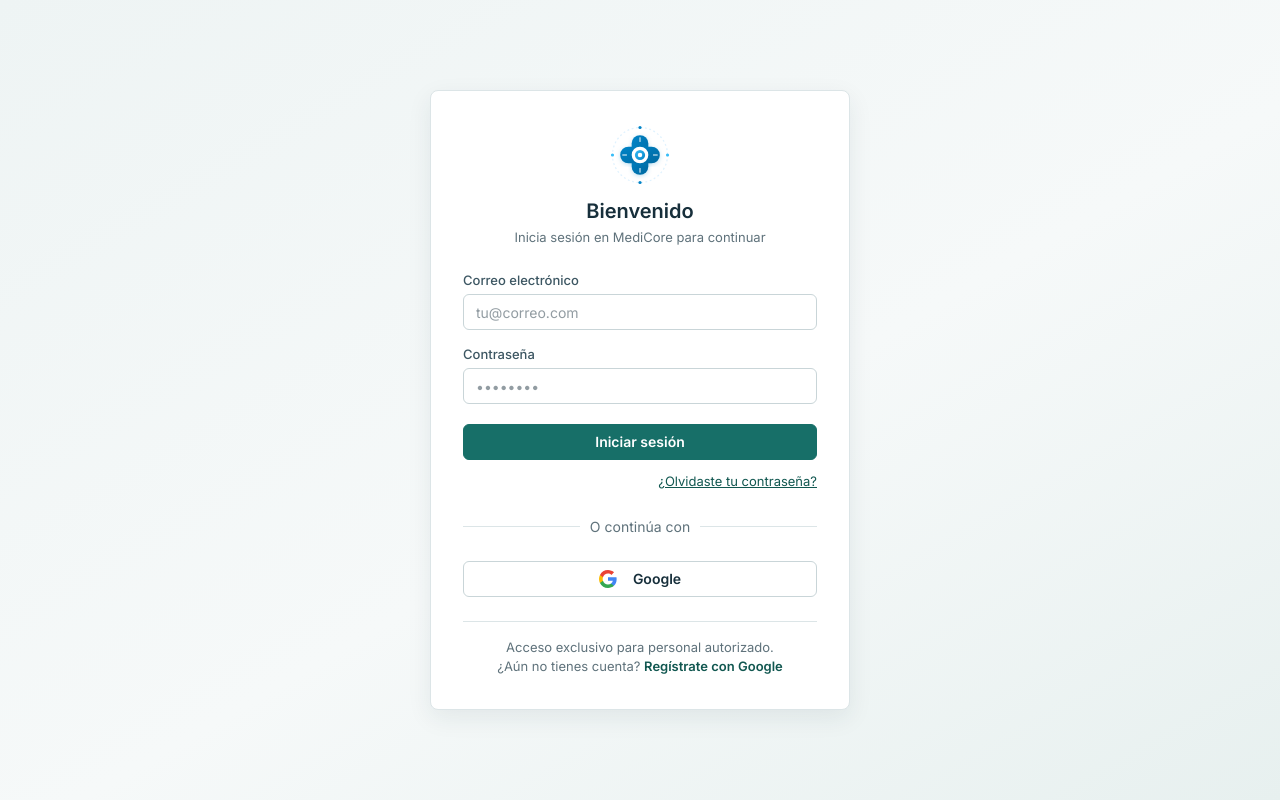
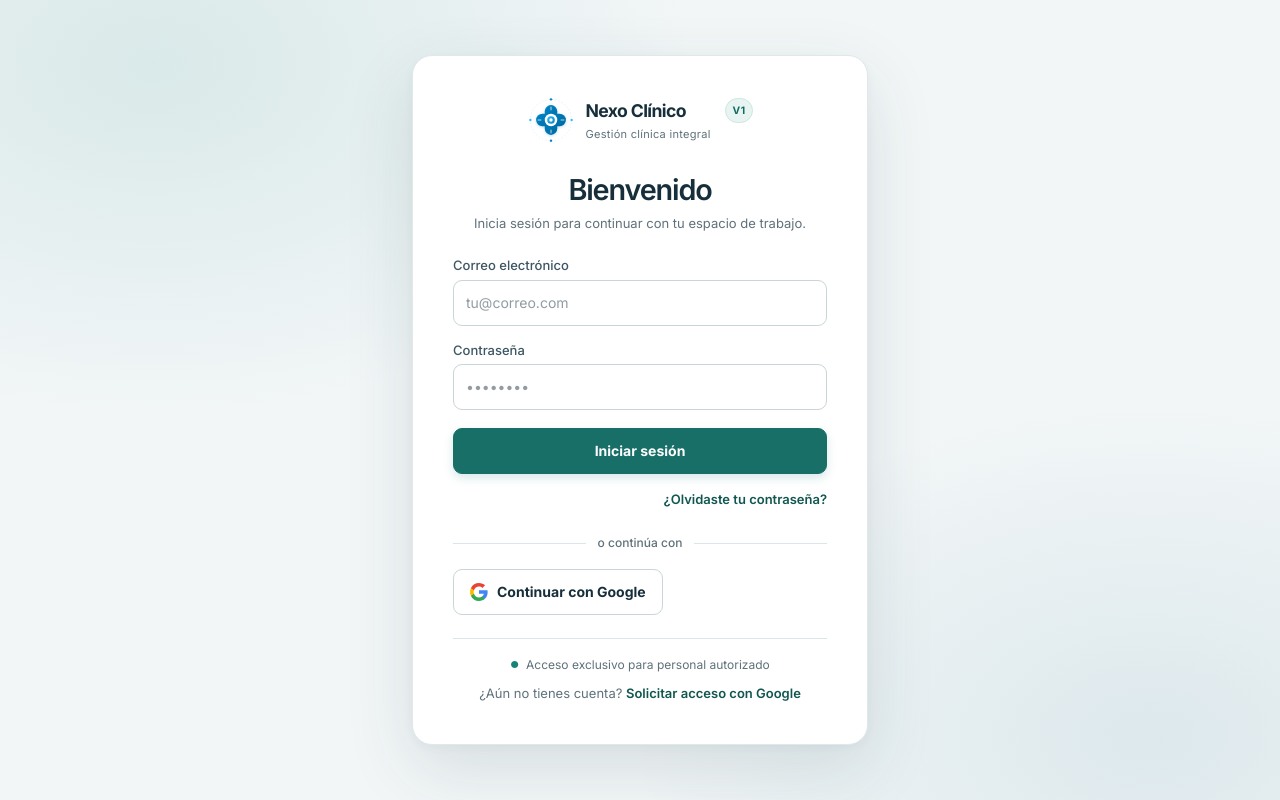
Before and after one commit to alvaropitob/inventory-app, a Next.js app: page /login in a window 1280 px wide. Built offline with nearby package versions, Linux system fonts and the light colour scheme; no server answers.

Commit message:
feat(branding): actualizacion de identidad visual y marca a Nexo Clinico

```diff
--- a/package.json
+++ b/package.json
@@ -1,6 +1,6 @@
 {
-  "name": "inventory-app",
-  "version": "0.1.0",
+  "name": "nexo-clinico",
+  "version": "1.0.0",
   "private": true,
   "scripts": {
     "dev": "next dev",
--- a/src/app/auth/reset-password/page.tsx
+++ b/src/app/auth/reset-password/page.tsx
@@ -1,9 +1,9 @@
 "use client";
 
-import Image from "next/image";
 import { useRouter } from "next/navigation";
 import { useState } from "react";
 import { createClient } from "@/lib/supabase/client";
+import AuthBrand from "@/components/AuthBrand";
 
 export default function ResetPasswordPage() {
   const router = useRouter();
@@ -42,7 +42,7 @@ export default function ResetPasswordPage() {
     <main className="auth-container">
       <section className="auth-card" aria-labelledby="reset-title">
         <div className="auth-header">
-          <div className="auth-logo"><Image src="/medicore-clinical-logo.svg" alt="Logotipo MediCore" width={84} height={84} priority /></div>
+          <AuthBrand />
           <h1 id="reset-title">Restablecer contraseña</h1>
           <p>Elige una contraseña nueva para tu cuenta institucional.</p>
         </div>
--- a/src/app/dashboard/layout.tsx
+++ b/src/app/dashboard/layout.tsx
@@ -17,7 +17,7 @@ export default async function DashboardLayout({
   return (
     <DashboardClientLayout
       user={user}
-      appVersion={process.env.NEXT_PUBLIC_APP_VERSION || packageInfo.version}
+      appVersion={packageInfo.version}
       deploymentEnvironment={process.env.VERCEL_ENV || (process.env.NODE_ENV === "production" ? "producción" : "desarrollo")}
     >
       {children}
--- a/src/app/globals.css
+++ b/src/app/globals.css
@@ -2,7 +2,7 @@
 @import "tailwindcss";
 
 /* =====================================================================
-   MEDICORE DESIGN SYSTEM v2
+   NEXO CLÍNICO DESIGN SYSTEM v1
    Single source of truth. Every size, space and color comes from a token.
    Rules:
    - Font sizes: only --fs-xs | --fs-sm | --fs-base | --fs-md | --fs-lg
@@ -1545,9 +1545,14 @@ button > svg, a > svg { flex: 0 0 auto; stroke-linecap: round; stroke-linejoin:
   align-items: center;
   justify-content: center;
   min-height: 100vh;
-  padding: var(--sp-6);
-  overflow: hidden;
-  background: linear-gradient(150deg, #eef4f4 0%, #f6f9f9 55%, #e7f0ef 100%);
+  min-height: 100svh;
+  padding: clamp(16px, 4vh, 36px) 20px;
+  overflow-x: hidden;
+  overflow-y: auto;
+  background:
+    radial-gradient(ellipse at 12% 8%, rgba(19, 126, 117, 0.11), transparent 34%),
+    radial-gradient(ellipse at 90% 92%, rgba(35, 113, 145, 0.10), transparent 32%),
+    #f2f6f7;
 }
 .auth-bg-orbs { position: absolute; inset: 0; z-index: 0; pointer-events: none; overflow: hidden; }
 .orb { position: absolute; border-radius: 50%; filter: blur(60px); opacity: 0.35; }
@@ -1557,29 +1562,44 @@ button > svg, a > svg { flex: 0 0 auto; stroke-linecap: round; stroke-linejoin:
 .auth-card, .register-card {
   position: relative;
   z-index: 1;
-  width: min(100%, 420px);
-  padding: var(--sp-8);
+  width: min(100%, 456px);
+  padding: clamp(24px, 5vw, 40px);
   background: var(--surface);
-  border: 1px solid var(--border);
-  border-radius: var(--radius);
-  box-shadow: var(--shadow-lg);
+  border: 1px solid #e0e8eb;
+  border-radius: 20px;
+  box-shadow: 0 24px 70px rgba(22, 54, 67, 0.12), 0 3px 10px rgba(22, 54, 67, 0.04);
 }
 .register-card { width: min(100%, 480px); }
-.auth-header { margin-bottom: var(--sp-6); text-align: center; }
-.auth-logo { display: flex; justify-content: center; margin-bottom: var(--sp-3); }
-.auth-logo img { width: 64px; height: 64px; object-fit: contain; }
-.auth-header h1 { margin-bottom: var(--sp-1); font-size: var(--fs-lg); }
-.auth-header p { color: var(--text-muted); font-size: var(--fs-sm); }
+.auth-header { margin-bottom: 24px; text-align: center; }
+.auth-brand { display: flex; align-items: center; justify-content: center; gap: 11px; margin-bottom: 28px; }
+.auth-brand-mark { width: 48px; height: 48px; object-fit: contain; }
+.auth-brand-copy { display: flex; flex-direction: column; align-items: flex-start; text-align: left; }
+.auth-brand-name { color: var(--navy); font-size: 1.1rem; font-weight: 750; letter-spacing: -0.035em; }
+.auth-brand-subtitle { margin-top: 2px; color: var(--text-muted); font-size: 0.69rem; letter-spacing: 0.025em; }
+.auth-version { align-self: flex-start; margin: 2px 0 0 3px; padding: 4px 7px; color: #126b64; background: #e7f4f1; border: 1px solid #cce7e1; border-radius: 999px; font-size: 0.64rem; font-weight: 750; letter-spacing: 0.04em; }
+.auth-header h1 { margin-bottom: 6px; font-size: clamp(1.55rem, 4vw, 1.8rem); letter-spacing: -0.04em; }
+.auth-header p { color: var(--text-muted); font-size: var(--fs-sm); line-height: 1.5; }
 .auth-form { display: flex; flex-direction: column; gap: var(--sp-4); }
 .auth-form .form-group label { font-size: var(--fs-sm); }
-.auth-button { width: 100%; margin-top: var(--sp-1); }
-.google-button { width: 100%; }
+.auth-form input:not([type="checkbox"]):not([type="radio"]):not([type="hidden"]) { min-height: 46px; border-radius: 9px; }
+.auth-button { width: 100%; min-height: 46px; margin-top: 2px; border-radius: 9px; font-weight: 700; box-shadow: 0 4px 10px rgba(15, 118, 110, 0.17); }
+.auth-recovery-row { display: flex; justify-content: flex-end; margin-top: 13px; }
+.auth-text-button { padding: 3px 0; color: var(--primary-dark); border: 0; background: transparent; font: inherit; font-size: var(--fs-sm); font-weight: 600; cursor: pointer; }
+.auth-text-button:hover { text-decoration: underline; }
+.auth-google-action { margin-top: 17px; }
+.auth-google-button { display: flex; align-items: center; justify-content: center; min-height: 46px; gap: 9px; border-radius: 9px; font-weight: 650; }
 .auth-divider { display: flex; align-items: center; gap: var(--sp-3); }
 .auth-divider::before, .auth-divider::after { content: ""; flex: 1; height: 1px; background: var(--border); }
-.auth-divider span { color: var(--text-subtle); font-size: var(--fs-xs); font-weight: var(--fw-semibold); letter-spacing: 0.06em; text-transform: uppercase; }
-.auth-footer { margin-top: var(--sp-6); padding-top: var(--sp-4); text-align: center; border-top: 1px solid var(--border); }
+.auth-divider { margin-top: 22px; }
+.auth-divider span { color: var(--text-muted); font-size: var(--fs-xs); font-weight: var(--fw-medium); }
+.auth-footer { margin-top: 23px; padding-top: 17px; text-align: center; border-top: 1px solid var(--border); }
 .auth-footer p { color: var(--text-muted); font-size: var(--fs-sm); }
 .auth-footer a { color: var(--primary-dark); font-weight: var(--fw-semibold); }
+.auth-security-note { display: flex; align-items: center; justify-content: center; gap: 7px; margin-bottom: 10px; font-size: var(--fs-xs) !important; }
+.auth-security-note span { color: #178278; font-size: 0.6rem; }
+.auth-notice { margin: 0 0 16px; padding: 11px 13px; border-radius: 9px; font-size: var(--fs-sm); line-height: 1.45; }
+.auth-notice-error { color: #8f2929; background: #fff2f1; border: 1px solid #f1c7c4; }
+.auth-notice-status { color: #174e68; background: #eff8fc; border: 1px solid #c5e3ef; }
 .register-password-grid { display: grid; grid-template-columns: repeat(2, minmax(0, 1fr)); gap: var(--sp-3); }
 
 /* =====================================================================
--- a/src/app/layout.tsx
+++ b/src/app/layout.tsx
@@ -2,8 +2,8 @@ import type { Metadata } from "next";
 import "./globals.css";
 
 export const metadata: Metadata = {
-  title: "MediCore | Inventario clínico",
-  description: "Sistema de gestión de inventario - Controla tus productos, pedidos y proveedores",
+  title: "Nexo Clínico V1 | Gestión clínica integral",
+  description: "Nexo Clínico integra inventario, pedidos, calidad, equipos y monitoreo para la operación clínica.",
 };
 
 export default function RootLayout({
--- a/src/app/login/page.tsx
+++ b/src/app/login/page.tsx
@@ -2,9 +2,9 @@
 
 import { useEffect, useState } from "react";
 import { useRouter } from "next/navigation";
-import Image from "next/image";
 import Link from "next/link";
 import { createClient } from "@/lib/supabase/client";
+import AuthBrand from "@/components/AuthBrand";
 
 export default function LoginPage() {
   const router = useRouter();
@@ -17,7 +17,7 @@ export default function LoginPage() {
   useEffect(() => {
     const query = new URLSearchParams(window.location.search);
     if (query.get("access") === "pending") {
-      setStatusMsg("Tu cuenta está pendiente de aprobación o no tiene acceso activo. Contacta al administrador de MediCore.");
+      setStatusMsg("Tu cuenta está pendiente de aprobación o no tiene acceso activo. Contacta al administrador de Nexo Clínico.");
     } else if (query.get("access") === "gmail-only") {
       setStatusMsg("El registro solo admite cuentas Google con dirección @gmail.com.");
     } else if (query.get("password") === "updated") {
@@ -49,7 +49,7 @@ export default function LoginPage() {
       const accessResponse = await fetch("/api/auth/access", { cache: "no-store" });
       if (!accessResponse.ok) {
         await supabase.auth.signOut();
-        setStatusMsg("Tu cuenta está pendiente de aprobación o no tiene acceso activo. Contacta al administrador de MediCore.");
+        setStatusMsg("Tu cuenta está pendiente de aprobación o no tiene acceso activo. Contacta al administrador de Nexo Clínico.");
         setLoading(false);
         return;
       }
@@ -111,28 +111,20 @@ export default function LoginPage() {
   };
 
   return (
-    <div className="auth-container">
-      <div className="auth-card">
+    <main className="auth-container auth-login-page">
+      <section className="auth-card auth-login-card" aria-labelledby="login-title">
         <div className="auth-header">
-          <div className="auth-logo">
-            <Image
-              src="/medicore-clinical-logo.svg"
-              alt="Logotipo MediCore"
-              width={84}
-              height={84}
-              priority
-            />
-          </div>
-          <h1>Bienvenido</h1>
-          <p>Inicia sesión en MediCore para continuar</p>
+          <AuthBrand />
+          <h1 id="login-title">Bienvenido</h1>
+          <p>Inicia sesión para continuar con tu espacio de trabajo.</p>
         </div>
 
         {errorMsg && (
-          <div style={{ background: "#fee2e2", border: "1px solid #ef4444", color: "#991b1b", padding: "0.75rem 1rem", borderRadius: "8px", fontSize: 'var(--fs-base)', marginBottom: "1rem" }}>
+          <div className="auth-notice auth-notice-error" role="alert">
             {errorMsg}
           </div>
         )}
-        {statusMsg && <div role="status" style={{ background: "#eff6ff", border: "1px solid #93c5fd", color: "#1e3a8a", padding: "0.75rem 1rem", borderRadius: "8px", fontSize: 'var(--fs-base)', marginBottom: "1rem" }}>{statusMsg}</div>}
+        {statusMsg && <div className="auth-notice auth-notice-status" role="status">{statusMsg}</div>}
 
         <form className="auth-form" onSubmit={handleSubmit}>
           <div className="form-group">
@@ -141,6 +133,7 @@ export default function LoginPage() {
               id="email"
               name="email"
               type="email"
+              autoComplete="email"
               required
               value={email}
               onChange={(e) => setEmail(e.target.value)}
@@ -155,6 +148,7 @@ export default function LoginPage() {
               id="password"
               name="password"
               type="password"
+              autoComplete="current-password"
               required
               value={password}
               onChange={(e) => setPassword(e.target.value)}
@@ -167,35 +161,31 @@ export default function LoginPage() {
             {loading ? "Iniciando sesión..." : "Iniciar sesión"}
           </button>
         </form>
-        <div style={{ display: "flex", justifyContent: "flex-end", marginTop: ".75rem" }}>
-          <button type="button" onClick={handlePasswordRecovery} disabled={loading} style={{ border: 0, background: "none", color: "var(--primary-dark)", textDecoration: "underline", cursor: loading ? "wait" : "pointer", padding: 0, font: "inherit", fontSize: "var(--fs-sm)" }}>
+        <div className="auth-recovery-row">
+          <button type="button" onClick={handlePasswordRecovery} disabled={loading} className="auth-text-button">
             {loading ? "Procesando..." : "¿Olvidaste tu contraseña?"}
           </button>
         </div>
 
-        <div style={{ textAlign: "center", margin: "1.5rem 0", color: "var(--text-muted)", fontSize: 'var(--fs-base)', display: "flex", alignItems: "center" }}>
-          <div style={{ flex: 1, height: "1px", background: "var(--border)" }}></div>
-          <span style={{ padding: "0 10px" }}>O continúa con</span>
-          <div style={{ flex: 1, height: "1px", background: "var(--border)" }}></div>
-        </div>
+        <div className="auth-divider"><span>o continúa con</span></div>
 
-        <div className="auth-form" style={{ marginTop: 0 }}>
-          <button onClick={handleGoogleLogin} className="google-button" type="button" disabled={loading}>
-            <svg width="18" height="18" viewBox="0 0 18 18" fill="none" style={{ marginRight: '8px' }}>
+        <div className="auth-google-action">
+          <button onClick={handleGoogleLogin} className="google-button auth-google-button" type="button" disabled={loading}>
+            <svg width="18" height="18" viewBox="0 0 18 18" fill="none" aria-hidden="true">
               <path d="M17.64 9.2c0-.637-.057-1.251-.164-1.84H9v3.481h4.844a4.14 4.14 0 01-1.796 2.716v2.259h2.908c1.702-1.567 2.684-3.875 2.684-6.615z" fill="#4285F4"/>
               <path d="M9 18c2.43 0 4.467-.806 5.956-2.18l-2.908-2.259c-.806.54-1.837.86-3.048.86-2.344 0-4.328-1.584-5.036-3.711H.957v2.332A8.997 8.997 0 009 18z" fill="#34A853"/>
               <path d="M3.964 10.71A5.41 5.41 0 013.682 9c0-.593.102-1.17.282-1.71V4.958H.957A8.996 8.996 0 000 9c0 1.452.348 2.827.957 4.042l3.007-2.332z" fill="#FBBC05"/>
               <path d="M9 3.58c1.321 0 2.508.454 3.44 1.345l2.582-2.58C13.463.891 11.426 0 9 0A8.997 8.997 0 00.957 4.958L3.964 7.29C4.672 5.163 6.656 3.58 9 3.58z" fill="#EA4335"/>
             </svg>
-            Google
+            Continuar con Google
           </button>
         </div>
 
         <div className="auth-footer">
-          <p>Acceso exclusivo para personal autorizado.</p>
-          <p>¿Aún no tienes cuenta? <Link href="/register">Regístrate con Google</Link></p>
+          <p className="auth-security-note"><span aria-hidden="true">●</span> Acceso exclusivo para personal autorizado</p>
+          <p>¿Aún no tienes cuenta? <Link href="/register">Solicitar acceso con Google</Link></p>
         </div>
-      </div>
-    </div>
+      </section>
+    </main>
   );
 }
--- a/src/app/register/page.tsx
+++ b/src/app/register/page.tsx
@@ -1,9 +1,9 @@
 "use client";
 
-import Image from "next/image";
 import Link from "next/link";
 import { useEffect, useState } from "react";
 import { createClient } from "@/lib/supabase/client";
+import AuthBrand from "@/components/AuthBrand";
 
 export default function RegisterPage() {
   const [error, setError] = useState<string | null>(null);
@@ -45,11 +45,9 @@ export default function RegisterPage() {
     <main className="auth-container">
       <section className="auth-card" aria-labelledby="access-title">
         <div className="auth-header">
-          <div className="auth-logo">
-            <Image src="/medicore-clinical-logo.svg" alt="Logotipo MediCore" width={84} height={84} priority />
-          </div>
+          <AuthBrand />
           <h1 id="access-title">Registro institucional</h1>
-          <p>Regístrate con tu cuenta de Google para solicitar acceso a MediCore.</p>
+          <p>Regístrate con tu cuenta de Google para solicitar acceso a Nexo Clínico.</p>
         </div>
         {error && <p className="alert-error" role="alert">{error}</p>}
         <button onClick={registerWithGoogle} className="google-button" type="button" disabled={loading}>
--- /dev/null
+++ b/src/components/AuthBrand.tsx
@@ -0,0 +1,21 @@
+import Image from "next/image";
+
+export default function AuthBrand() {
+  return (
+    <div className="auth-brand" aria-label="Nexo Clínico, versión 1">
+      <Image
+        className="auth-brand-mark"
+        src="/nexo-clinico-logo.svg"
+        alt=""
+        width={54}
+        height={54}
+        priority
+      />
+      <div className="auth-brand-copy">
+        <span className="auth-brand-name">Nexo Clínico</span>
+        <span className="auth-brand-subtitle">Gestión clínica integral</span>
+      </div>
+      <span className="auth-version">V1</span>
+    </div>
+  );
+}
--- a/src/components/DashboardClientLayout.tsx
+++ b/src/components/DashboardClientLayout.tsx
@@ -142,10 +142,10 @@ export default function DashboardClientLayout({ children, user, appVersion, depl
             <line x1="3" y1="18" x2="21" y2="18" />
           </svg>
         </button>
-        <span className="mobile-logo-text">MediCore <small>Inventario clínico</small></span>
+        <span className="mobile-logo-text">Nexo Clínico <small>Gestión clínica</small></span>
         <ContextualHelp content={pageHelp} />
         <span className="app-version-badge" title={`Versión ${appVersion} · ${deploymentEnvironment}`}>
-          v{appVersion} · {deploymentEnvironment === "production" ? "PROD" : deploymentEnvironment === "preview" ? "QA" : "DEV"}
+          V{appVersion.split('.')[0]} · {deploymentEnvironment === "production" ? "PROD" : deploymentEnvironment === "preview" ? "QA" : "DEV"}
         </span>
       </header>
 
@@ -171,7 +171,7 @@ export default function DashboardClientLayout({ children, user, appVersion, depl
             </div>
             <div className="topbar-actions">
               <span className="app-version-badge" title={`Versión ${appVersion} · ${deploymentEnvironment}`}>
-                v{appVersion} · {deploymentEnvironment === "production" ? "PROD" : deploymentEnvironment === "preview" ? "QA" : "DEV"}
+                V{appVersion.split('.')[0]} · {deploymentEnvironment === "production" ? "PROD" : deploymentEnvironment === "preview" ? "QA" : "DEV"}
               </span>
               <ContextualHelp content={pageHelp} />
               <span className="topbar-role">{user.role}</span>
--- a/src/components/Sidebar.tsx
+++ b/src/components/Sidebar.tsx
@@ -42,7 +42,7 @@ export function SidebarContent({ user, isMobileOpen, onClose }: SidebarProps) {
 
   useEffect(() => {
     try {
-      const savedState = window.localStorage.getItem("medicore-sidebar-expanded");
+      const savedState = window.localStorage.getItem("nexo-clinico-sidebar-expanded");
       if (savedState === "true" || savedState === "false") {
         setIsExpanded(savedState === "true");
       }
@@ -55,7 +55,7 @@ export function SidebarContent({ user, isMobileOpen, onClose }: SidebarProps) {
     const next = !isExpanded;
     setIsExpanded(next);
     try {
-      window.localStorage.setItem("medicore-sidebar-expanded", String(next));
+      window.localStorage.setItem("nexo-clinico-sidebar-expanded", String(next));
     } catch {
       // The menu still works for this session when browser storage is unavailable.
     }
@@ -308,7 +308,7 @@ export function SidebarContent({ user, isMobileOpen, onClose }: SidebarProps) {
             </svg>
           </button>
 
-          <Link href="/dashboard" className="sidebar-logo-text" aria-label="MediCore, inicio"><span className="sidebar-brand-mark">MC</span><span className="sidebar-brand-copy">MediCore <small>Inventario clínico</small></span></Link>
+          <Link href="/dashboard" className="sidebar-logo-text" aria-label="Nexo Clínico, inicio"><span className="sidebar-brand-mark">NC</span><span className="sidebar-brand-copy">Nexo Clínico <small>Gestión clínica</small></span></Link>
         </div>
 
         <nav className="sidebar-nav">
```
Also changed, not shown: public/nexo-clinico-logo.svg, 1 other file (tests, documents, lock files or other folders).
